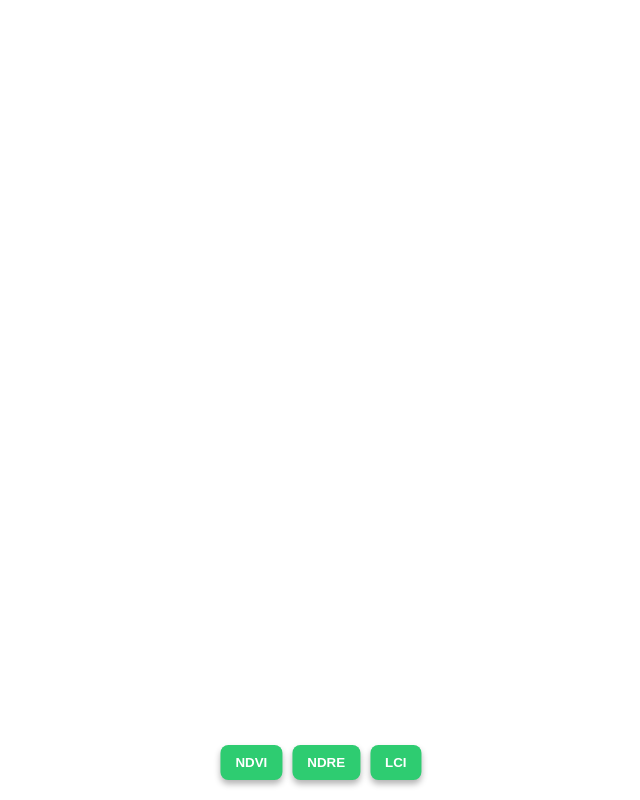
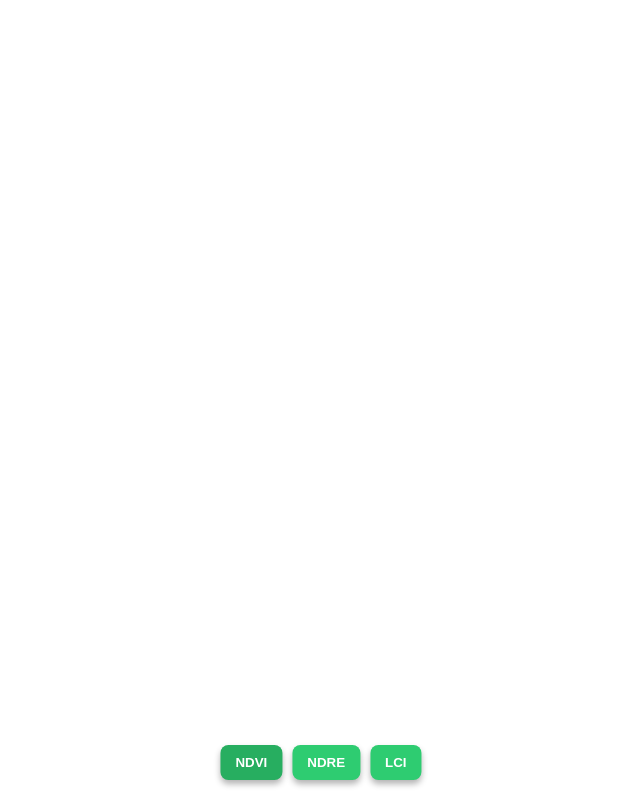
Before and after one commit to Michi23-9/VisualizadorRA-DRA, a plain HTML site: page index.html in a window 1280 px wide. In both pictures the pointer is over the button "NDVI". Shown: the whole page, without its empty margins (319-959 px from the left). Drawn offline with Linux system fonts and the light colour scheme.

Commit message:
Enhance button styles and comments in index.html
Added hover effect to buttons and improved comments.

```diff
--- a/index.html
+++ b/index.html
@@ -11,7 +11,7 @@
     <!-- AR.js -->
     <script src="https://raw.githack.com/AR-js-org/AR.js/3.4.7/aframe/build/aframe-ar.js"></script>
 
-    <!-- Estilos CSS para los botones flotantes -->
+    <!-- Estilos CSS para los botones flotantes de cambio de capa -->
     <style>
         .menu-capas {
             position: absolute;
@@ -32,12 +32,15 @@
             cursor: pointer;
             box-shadow: 0 4px 6px rgba(0,0,0,0.3);
         }
+        .menu-capas button:hover {
+            background-color: #27ae60;
+        }
     </style>
 </head>
 
 <body style="margin: 0; overflow: hidden;">
 
-    <!-- Botones en pantalla para alternar las capas -->
+    <!-- Botones en pantalla para alternar las capas del dron -->
     <div class="menu-capas">
         <button onclick="cambiarCapa('img/mapa_ndvi.jpg')">NDVI</button>
         <button onclick="cambiarCapa('img/mapa_ndre.jpg')">NDRE</button>
@@ -52,7 +55,7 @@
         <!-- Marcador Hiro -->
         <a-marker preset="hiro" smooth="true">
 
-            <!-- Plano 3D para el mapa -->
+            <!-- Plano 3D que mostrará la textura del índice seleccionado -->
             <a-plane
                 id="planoMapa"
                 src="img/mapa_ndvi.jpg"
@@ -69,7 +72,7 @@
 
     </a-scene>
 
-    <!-- Script para cambiar la imagen -->
+    <!-- Script sencillo para cambiar la imagen del plano según el botón que presione el usuario -->
     <script>
         function cambiarCapa(rutaImagen) {
             const plano = document.querySelector('#planoMapa');
```
